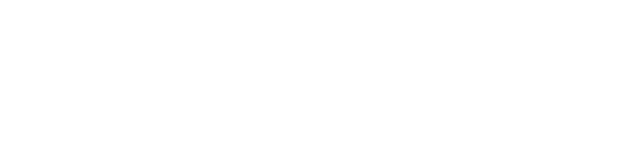
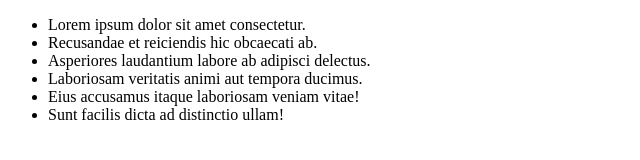
Before and after one commit to VladaBoiko/cautious-guacamole, a plain HTML site: page index.html in a window 1280 px wide. Shown: the whole page, without its empty margins (0-640 px from the left). Drawn offline with Linux system fonts and the light colour scheme.

Commit message:
Update index.html

```diff
--- a/index.html
+++ b/index.html
@@ -6,5 +6,14 @@
     <meta name="viewport" content="width=device-width, initial-scale=1.0" />
     <title>Document</title>
   </head>
-  <body></body>
+  <body>
+    <ul class="list">
+      <li class="item">Lorem ipsum dolor sit amet consectetur.</li>
+      <li class="item">Recusandae et reiciendis hic obcaecati ab.</li>
+      <li class="item">Asperiores laudantium labore ab adipisci delectus.</li>
+      <li class="item">Laboriosam veritatis animi aut tempora ducimus.</li>
+      <li class="item">Eius accusamus itaque laboriosam veniam vitae!</li>
+      <li class="item">Sunt facilis dicta ad distinctio ullam!</li>
+    </ul>
+  </body>
 </html>
```
